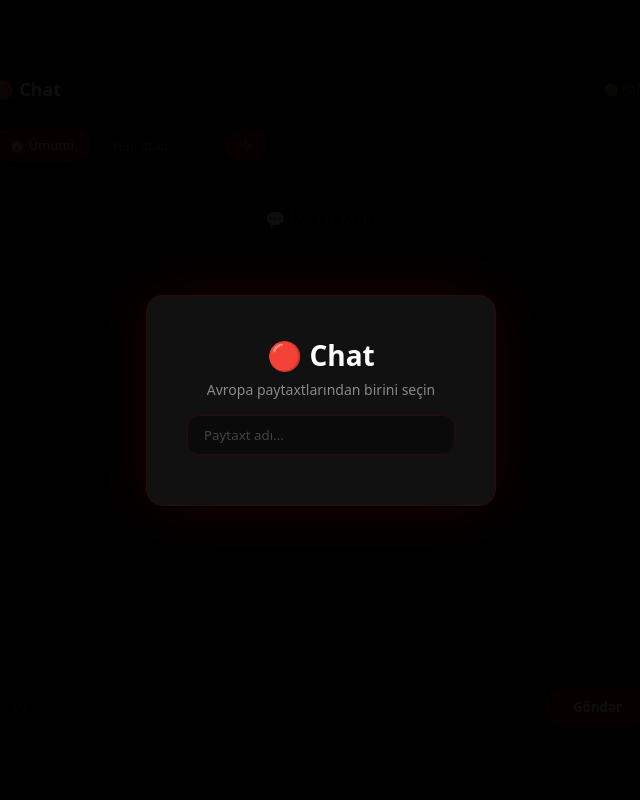
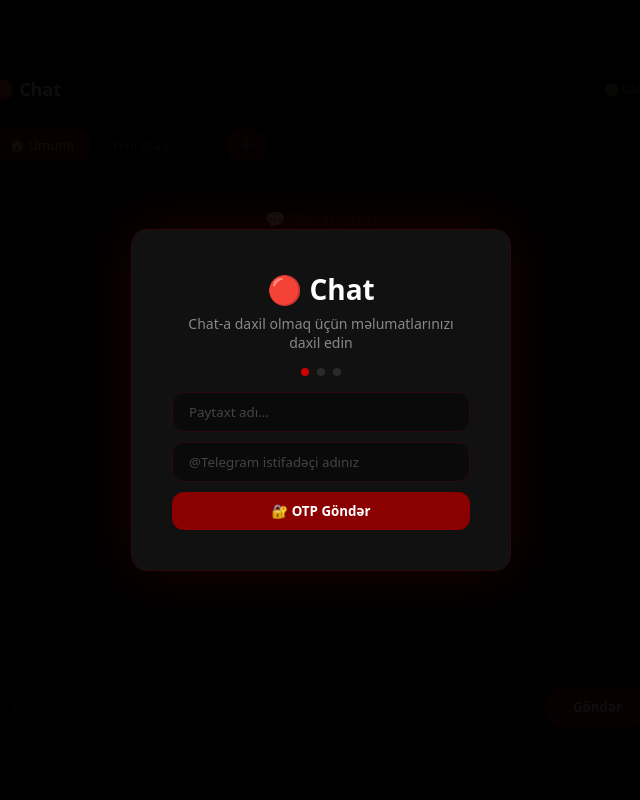
Before and after one commit to FaridGusain114313/my_chat_app, a Flask app: page / in a window 1280 px wide. Shown: the whole page, without its empty margins (319-959 px from the left). Run offline with Flask 2, Linux system fonts and the light colour scheme; some libraries are stand-ins or nearby versions.

Commit message:
Mesaj problemi düzəldildi - final versiya

```diff
--- a/app.py
+++ b/app.py
@@ -1,14 +1,14 @@
-# app.py - Tam Düzəldilmiş Versiya
 from flask import Flask, render_template, request, jsonify
 from flask_socketio import SocketIO, emit, join_room, leave_room
 import os
 import time
+import secrets
+import requests
 from datetime import datetime
 
 app = Flask(__name__)
 app.config['SECRET_KEY'] = 'secret!'
 
-# ===== SOCKET.IO - CORS AÇIQ =====
 socketio = SocketIO(
     app,
     cors_allowed_origins="*",
@@ -17,16 +17,24 @@ socketio = SocketIO(
     ping_interval=25
 )
 
-# ===== İCAZƏ VERİLƏN İSTİFADƏÇİ ADLARI (Avropa Paytaxtları) =====
+# ===== TELEGRAM KONFİQURASİYASI =====
+TELEGRAM_BOT_TOKEN = os.environ.get('TELEGRAM_BOT_TOKEN', 'YOUR_BOT_TOKEN')
+TELEGRAM_BOT_USERNAME = os.environ.get('TELEGRAM_BOT_USERNAME', 'ChatAuthBot')
+
+# İstifadəçi məlumatları: {username: {'chat_id': xxx, 'otp': xxx, 'expiry': xxx, 'verified': xxx}}
+user_data = {}
+
+# İcazə verilən istifadəçi adları (Avropa paytaxtları)
 ALLOWED_USERS = [
-    # Qərbi Avropa
     "London", "Paris", "Berlin", "Madrid", "Lissabon",
-    "Roma", "Vatikan", "San Marino", "Andorra", "Monako",
-    "Luksemburq", "Brüssel", "Amsterdam", "Dublin",
-    "Bern", "Vyana"
+    "Roma", "Amsterdam", "Brüssel", "Vyana", "Bern",
+    "Kopenhagen", "Stokholm", "Oslo", "Helsinki", "Reykyavik",
+    "Afina", "Sofiya", "Buxarest", "Zaqreb", "Belqrad",
+    "Budapeşt", "Praqa", "Varşava", "Moskva", "Kiyev",
+    "Bakı", "Tbilisi", "Ankara"
 ]
 
-# ===== YADDAŞ =====
+# Otaqlar
 rooms = {
     'ümumi': {
         'name': 'Ümumi Söhbət',
@@ -36,8 +44,37 @@ rooms = {
 }
 MAX_MESSAGES = 100
 
-# Rate limiting üçün
+# Rate limiting
 user_last_message = {}
+
+# ===== TELEGRAM FUNKSİYALARI =====
+def send_telegram_message(chat_id, text):
+    """Telegram-a mesaj göndər"""
+    url = f"https://api.telegram.org/bot{TELEGRAM_BOT_TOKEN}/sendMessage"
+    try:
+        response = requests.post(url, json={
+            'chat_id': chat_id,
+            'text': text,
+            'parse_mode': 'Markdown'
+        }, timeout=10)
+        return response.status_code == 200
+    except Exception as e:
+        print(f"❌ Telegram xətası: {e}")
+        return False
+
+def generate_otp():
+    return str(secrets.randbelow(1000000)).zfill(6)
+
+def get_chat_id_from_username(username):
+    """İstifadəçi adına görə Chat ID tap"""
+    # Burada əvvəlcədən qeydiyyatdan keçmiş istifadəçilərin siyahısı olmalıdır
+    # Sadəlik üçün hardcode edirik (isteğe bağlı)
+    chat_ids = {
+        'FaridHuseynzada': 123456789,
+        'ElvinMammadov': 987654321,
+        # İstifadəçilərin Chat ID-lərini buraya əlavə edin
+    }
+    return chat_ids.get(username)
 
 # ===== ROUTES =====
 @app.route('/')
@@ -71,15 +108,96 @@ def handle_connect():
     print(f'✅ {request.sid} qoşuldu')
     emit('rooms_list', [{'id': r, 'name': rooms[r]['name']} for r in rooms])
 
+@socketio.on('request_otp')
+def handle_request_otp(data):
+    username = data.get('username', '').strip()
+    telegram_username = data.get('telegram_username', '').strip()
+
+    # Username yoxla
+    if username not in ALLOWED_USERS:
+        emit('otp_error', {'message': f'"{username}" adı icazə verilən siyahıda yoxdur!'})
+        return
+
+    # Telegram username yoxla
+    if not telegram_username:
+        emit('otp_error', {'message': 'Zəhmət olmasa Telegram istifadəçi adınızı daxil edin!'})
+        return
+
+    # Telegram istifadəçisinin Chat ID-sini tap
+    chat_id = get_chat_id_from_username(telegram_username)
+    if not chat_id:
+        emit('otp_error', {'message': f'"{telegram_username}" Telegram istifadəçisi tapılmadı! Bot ilə söhbətə başlayın.'})
+        return
+
+    # OTP yarat
+    otp = generate_otp()
+    user_data[username] = {
+        'chat_id': chat_id,
+        'telegram_username': telegram_username,
+        'otp': otp,
+        'expiry': time.time() + 300,  # 5 dəqiqə
+        'verified': False
+    }
+
+    # Telegram-a göndər
+    message = f"""🔐 *Chat Təsdiqləmə Kodu*
+
+Salam @{telegram_username}!
+
+Təsdiqləmə kodunuz: `{otp}`
+
+Bu kod 5 dəqiqə ərzində etibarlıdır.
+
+🔹 Chat-a daxil olmaq üçün bu kodu tətbiqə daxil edin.
+🔹 Əgər bu sorğunu siz etməmisinizsə, bu mesajı görməzdən gəlin."""
+
+    if send_telegram_message(chat_id, message):
+        emit('otp_sent', {'message': f'✅ OTP {telegram_username} Telegram-ına göndərildi!'})
+    else:
+        emit('otp_error', {'message': '❌ OTP göndərilmədi! Telegram istifadəçi adını yoxlayın.'})
+
+@socketio.on('verify_otp')
+def handle_verify_otp(data):
+    username = data.get('username', '').strip()
+    otp = data.get('otp', '').strip()
+
+    if not username or not otp:
+        emit('otp_error', {'message': 'İstifadəçi adı və OTP tələb olunur!'})
+        return
+
+    if username not in user_data:
+        emit('otp_error', {'message': 'OTP tələb edilməyib! Əvvəlcə OTP göndərin.'})
+        return
+
+    user_info = user_data[username]
+
+    # Vaxtı yoxla
+    if time.time() > user_info['expiry']:
+        emit('otp_error', {'message': 'OTP-nin vaxtı keçib! Yenidən göndərin.'})
+        return
+
+    # OTP-ni yoxla
+    if user_info['otp'] == otp:
+        user_info['verified'] = True
+        emit('otp_verified', {
+            'message': '✅ OTP təsdiqləndi!',
+            'username': username
+        })
+    else:
+        emit('otp_error', {'message': '❌ Yanlış OTP! Yenidən cəhd edin.'})
+
 @socketio.on('join')
 def handle_join(data):
     room = data.get('room', 'ümumi')
     username = data.get('username', 'Anonim')
 
-    # ===== İSTİFADƏÇİ YOXLAMASI =====
+    # İstifadəçinin OTP təsdiqləndiyini yoxla
+    if username not in user_data or not user_data[username].get('verified', False):
+        emit('error', {'message': 'OTP təsdiqlənməyib! Əvvəlcə OTP-ni təsdiqləyin.'})
+        return
+
     if username not in ALLOWED_USERS:
-        print(f"❌ İcazəsiz giriş cəhdi: {username}")
-        emit('error', {'message': f'"{username}" adı icazə verilən siyahıda yoxdur!'})
+        emit('error', {'message': f'"{username}" icazə verilən siyahıda yoxdur!'})
         return
 
     if room not in rooms:
@@ -106,8 +224,6 @@ def handle_join(data):
     emit('message', msg, to=room, include_self=False)
     emit('user_count', {'room': room, 'count': len(rooms[room]['users'])}, to=room)
 
-    print(f"✅ {username} otağa qoşuldu!")
-
 @socketio.on('message')
 def handle_message(data):
     room = data.get('room', 'ümumi')
@@ -117,16 +233,15 @@ def handle_message(data):
     if room not in rooms:
         return
 
-    # ===== RATE LIMITING (2 saniyə) =====
+    # Rate limiting
     user_id = request.sid
     now = time.time()
     if user_id in user_last_message:
         if now - user_last_message[user_id] < 2:
-            emit('error', {'message': 'Çox sürətli mesaj göndərirsiniz! 2 saniyə gözləyin.'})
+            emit('error', {'message': 'Çox sürətli! 2 saniyə gözləyin.'})
             return
     user_last_message[user_id] = now
 
-    # Mesajı formatla
     msg = {
         'username': username,
         'message': message,
@@ -148,7 +263,6 @@ def handle_disconnect():
             emit('user_count', {'room': room, 'count': len(rooms[room]['users'])}, to=room)
     print(f'❌ {request.sid} ayrıldı')
 
-# ===== SERVER =====
 if __name__ == '__main__':
     port = int(os.environ.get('PORT', 5000))
     socketio.run(app, host='0.0.0.0', port=port)
--- a/templates/index.html
+++ b/templates/index.html
@@ -3,7 +3,7 @@
 <head>
     <meta charset="UTF-8">
     <meta name="viewport" content="width=device-width, initial-scale=1.0">
-    <title>💬 Chat - Paytaxtlar</title>
+    <title>💬 Chat - Telegram MFA</title>
     <style>
         * {
             margin: 0;
@@ -232,7 +232,7 @@
             border-radius: 16px;
             text-align: center;
             width: 90%;
-            max-width: 350px;
+            max-width: 380px;
             border: 1px solid #2a0a0a;
             box-shadow: 0 0 60px rgba(139, 0, 0, 0.2);
         }
@@ -285,6 +285,12 @@
             margin-top: 8px;
             display: none;
         }
+        .login-box .info {
+            color: #48bb78;
+            font-size: 13px;
+            margin-top: 8px;
+            display: none;
+        }
         .hidden {
             display: none !important;
         }
@@ -297,6 +303,34 @@
             border-radius: 8px;
             display: none;
         }
+        .info-message {
+            color: #48bb78;
+            font-size: 14px;
+            margin-bottom: 10px;
+            padding: 8px;
+            background: rgba(72, 187, 120, 0.1);
+            border-radius: 8px;
+            display: none;
+        }
+        .step-indicator {
+            display: flex;
+            justify-content: center;
+            gap: 8px;
+            margin-bottom: 16px;
+        }
+        .step-indicator .step {
+            width: 8px;
+            height: 8px;
+            border-radius: 50%;
+            background: #2a2a2a;
+            transition: 0.3s;
+        }
+        .step-indicator .step.active {
+            background: #cc0000;
+        }
+        .step-indicator .step.done {
+            background: #48bb78;
+        }
     </style>
 </head>
 <body>
@@ -305,32 +339,64 @@
     <div class="login" id="loginScreen">
         <div class="login-box">
             <h2>🔴 <span>Chat</span></h2>
-            <p>Avropa paytaxtlarından birini seçin</p>
+            <p id="stepDescription">Chat-a daxil olmaq üçün məlumatlarınızı daxil edin</p>
 
-            <div class="error-message" id="errorMessage"></div>
+            <!-- Step 1: İstifadəçi məlumatları -->
+            <div id="step1">
+                <div class="step-indicator">
+                    <span class="step active" id="s1"></span>
+                    <span class="step" id="s2"></span>
+                    <span class="step" id="s3"></span>
+                </div>
 
-            <input type="text" id="usernameInput" placeholder="Paytaxt adı..." list="europeCities" />
-            <datalist id="europeCities">
-                <!-- Qərbi Avropa -->
-                <option value="London">
-                <option value="Paris">
-                <option value="Berlin">
-                <option value="Madrid">
-                <option value="Lissabon">
-                <option value="Roma">
-                <option value="Vatikan">
-                <option value="San Marino">
-                <option value="Andorra">
-                <option value="Monako">
-                <option value="Luksemburq">
-                <option value="Brüssel">
-                <option value="Amsterdam">
-                <option value="Dublin">
-                <option value="Bern">
-                <option value="Vyana">
+                <input type="text" id="usernameInput" placeholder="Paytaxt adı..." list="europeCities" />
+                <datalist id="europeCities">
+                    <option value="London"><option value="Paris"><option value="Berlin">
+                    <option value="Madrid"><option value="Roma"><option value="Amsterdam">
+                    <option value="Brüssel"><option value="Vyana"><option value="Bern">
+                    <option value="Kopenhagen"><option value="Stokholm"><option value="Oslo">
+                    <option value="Helsinki"><option value="Afina"><option value="Sofiya">
+                    <option value="Buxarest"><option value="Zaqreb"><option value="Belqrad">
+                    <option value="Budapeşt"><option value="Praqa"><option value="Varşava">
+                    <option value="Moskva"><option value="Kiyev"><option value="Bakı">
+                    <option value="Tbilisi"><option value="Ankara">
+                </datalist>
 
-            <button onclick="login()">Daxil ol</button>
-            <p class="error" id="loginError">Zəhmət olmasa ad daxil edin!</p>
+                <input type="text" id="telegramInput" placeholder="@Telegram istifadəçi adınız" />
+
+                <button onclick="requestOTP()">🔐 OTP Göndər</button>
+                <div class="error-message" id="errorMessage"></div>
+                <div class="info-message" id="infoMessage"></div>
+            </div>
+
+            <!-- Step 2: OTP daxil et -->
+            <div id="step2" style="display:none;">
+                <div class="step-indicator">
+                    <span class="step done" id="s1"></span>
+                    <span class="step active" id="s2"></span>
+                    <span class="step" id="s3"></span>
+                </div>
+
+                <p style="color:#888888;font-size:14px;">Telegram-a göndərilən 6 rəqəmli kodu daxil edin</p>
+                <input type="text" id="otpInput" placeholder="OTP kodu..." maxlength="6" />
+                <button onclick="verifyOTP()">✅ Təsdiqlə</button>
+                <button onclick="requestOTP()" style="background:transparent;color:#888888;border:1px solid #2a0a0a;margin-top:5px;">Kodu yenidən göndər</button>
+                <div class="error-message" id="otpError"></div>
+            </div>
+
+            <!-- Step 3: Daxil ol -->
+            <div id="step3" style="display:none;">
+                <div class="step-indicator">
+                    <span class="step done" id="s1"></span>
+                    <span class="step done" id="s2"></span>
+                    <span class="step active" id="s3"></span>
+                </div>
+
+                <p style="color:#48bb78;font-size:16px;">✅ OTP təsdiqləndi!</p>
+                <button onclick="enterChat()">🚀 Chat-a daxil ol</button>
+            </div>
+
+            <div class="error" id="loginError">Zəhmət olmasa ad daxil edin!</div>
         </div>
     </div>
 
@@ -364,30 +430,78 @@
         let currentRoom = 'ümumi';
         let roomsData = {};
         let lastAddedMessage = '';
+        let otpVerified = false;
 
-        // ===== GİRİŞ =====
-        function login() {
-            const input = document.getElementById('usernameInput');
-            const error = document.getElementById('loginError');
+        // ===== MFA FUNKSİYALARI =====
+        function requestOTP() {
+            const usernameInput = document.getElementById('usernameInput');
+            const telegramInput = document.getElementById('telegramInput');
             const errorMsg = document.getElementById('errorMessage');
-            const name = input.value.trim();
+            const infoMsg = document.getElementById('infoMessage');
 
-            error.style.display = 'none';
+            const name = usernameInput.value.trim();
+            const telegram = telegramInput.value.trim().replace('@', '');
+
             errorMsg.style.display = 'none';
+            infoMsg.style.display = 'none';
 
             if (!name) {
-                error.style.display = 'block';
+                errorMsg.textContent = '❌ Zəhmət olmasa paytaxt adını daxil edin!';
+                errorMsg.style.display = 'block';
+                return;
+            }
+
+            if (!telegram) {
+                errorMsg.textContent = '❌ Zəhmət olmasa Telegram istifadəçi adınızı daxil edin!';
+                errorMsg.style.display = 'block';
                 return;
             }
 
             username = name;
-            document.getElementById('loginScreen').classList.add('hidden');
-            connectSocket();
+
+            if (!socket) {
+                connectSocket();
+                setTimeout(() => {
+                    socket.emit('request_otp', {
+                        username: username,
+                        telegram_username: telegram
+                    });
+                }, 500);
+            } else {
+                socket.emit('request_otp', {
+                    username: username,
+                    telegram_username: telegram
+                });
+            }
+
+            infoMsg.textContent = '⏳ OTP göndərilir... Zəhmət olmasa gözləyin.';
+            infoMsg.style.display = 'block';
         }
 
-        document.getElementById('usernameInput').addEventListener('keypress', function(e) {
-            if (e.key === 'Enter') login();
-        });
+        function verifyOTP() {
+            const otpInput = document.getElementById('otpInput');
+            const otp = otpInput.value.trim();
+            const errorMsg = document.getElementById('otpError');
+
+            errorMsg.style.display = 'none';
+
+            if (!otp || otp.length !== 6) {
+                errorMsg.textContent = '❌ Zəhmət olmasa 6 rəqəmli OTP kodunu daxil edin!';
+                errorMsg.style.display = 'block';
+                return;
+            }
+
+            socket.emit('verify_otp', {
+                username: username,
+                otp: otp
+            });
+        }
+
+        function enterChat() {
+            document.getElementById('loginScreen').classList.add('hidden');
+            document.getElementById('app').style.display = 'flex';
+            joinRoom('ümumi');
+        }
 
         // ===== SOCKET =====
         function connectSocket() {
@@ -401,21 +515,40 @@
                 secure: true
             });
 
-            socket.once('connect', function() {
+            socket.on('connect', function() {
                 console.log('✅ Bağlandı');
-                document.getElementById('status').textContent = '🟢 Bağlı';
-                document.getElementById('status').className = 'status';
-                setTimeout(() => joinRoom('ümumi'), 300);
             });
 
-            socket.once('connect_error', function() {
-                document.getElementById('status').textContent = '🔴 Bağlantı yoxdur';
-                document.getElementById('status').className = 'status offline';
+            socket.on('connect_error', function() {
+                console.log('❌ Bağlantı xətası');
             });
 
-            socket.on('disconnect', function() {
-                document.getElementById('status').textContent = '🔴 Bağlantı yoxdur';
-                document.getElementById('status').className = 'status offline';
+            socket.on('otp_sent', function(data) {
+                document.getElementById('infoMessage').textContent = data.message;
+                document.getElementById('infoMessage').style.display = 'block';
+                document.getElementById('step1').style.display = 'none';
+                document.getElementById('step2').style.display = 'block';
+                document.getElementById('stepDescription').textContent = 'Telegram-a göndərilən kodu daxil edin';
+            });
+
+            socket.on('otp_verified', function(data) {
+                otpVerified = true;
+                document.getElementById('step2').style.display = 'none';
+                document.getElementById('step3').style.display = 'block';
+                document.getElementById('stepDescription').textContent = '✅ Təsdiqləndi! Chat-a daxil olun.';
+                document.getElementById('usernameInput').value = data.username;
+            });
+
+            socket.on('otp_error', function(data) {
+                const errorMsg = document.getElementById('errorMessage');
+                const otpError = document.getElementById('otpError');
+                if (document.getElementById('step2').style.display !== 'none') {
+                    otpError.textContent = data.message;
+                    otpError.style.display = 'block';
+                } else {
+                    errorMsg.textContent = data.message;
+                    errorMsg.style.display = 'block';
+                }
             });
 
             socket.on('rooms_list', function(rooms) {
@@ -436,7 +569,7 @@
             });
 
             socket.on('message', function(data) {
-                console.log('📩 Mesaj gəldi (frontend):', data);
+                console.log('📩 Mesaj gəldi:', data);
                 lastAddedMessage = '';
                 addMessage(data);
             });
@@ -452,32 +585,24 @@
             });
 
             socket.on('error', function(data) {
-                console.error('❌ Server xətası:', data);
-                const errorMsg = document.getElementById('errorMessage');
-                if (errorMsg) {
-                    errorMsg.textContent = '❌ ' + data.message;
-                    errorMsg.style.display = 'block';
-                    setTimeout(() => {
-                        errorMsg.style.display = 'none';
-                    }, 5000);
-                } else {
-                    alert('❌ Xəta: ' + data.message);
-                }
+                console.error('❌ Xəta:', data);
+                alert('❌ ' + data.message);
             });
         }
 
         // ===== OTAQLAR =====
         function joinRoom(room) {
             if (!socket || !socket.connected) return;
+            if (!otpVerified) {
+                alert('⚠️ Zəhmət olmasa əvvəlcə OTP təsdiqləyin!');
+                return;
+            }
             currentRoom = room;
-
             const roomTitle = document.getElementById('roomTitle');
             if (roomTitle) {
                 roomTitle.textContent = roomsData[room] || room;
             }
-
             socket.emit('join', { room: room, username: username });
-
             document.querySelectorAll('.rooms button[data-room]').forEach(function(btn) {
                 btn.classList.toggle('active', btn.dataset.room === room);
             });
@@ -487,7 +612,6 @@
             const input = document.getElementById('newRoomInput');
             const name = input.value.trim();
             if (!name) return;
-
             fetch('/api/rooms/create', {
                     method: 'POST',
                     headers: { 'Content-Type': 'application/json' },
@@ -524,104 +648,61 @@
             const input = document.getElementById('messageInput');
             const msg = input.value.trim();
             if (!msg || !socket || !socket.connected) return;
-
             const now = new Date();
             const time = now.toLocaleTimeString('az', { hour: '2-digit', minute: '2-digit' });
-            const data = {
-                room: currentRoom,
-                username: username,
-                message: msg,
-                time: time
-            };
-
-            console.log('📤 Mesaj göndərilir:', data);
+            const data = { room: currentRoom, username: username, message: msg, time: time };
             socket.emit('message', data);
-
-            addMessage({
-                username: username,
-                message: msg,
-                time: time,
-                type: 'user'
-            });
-
+            addMessage({ username: username, message: msg, time: time, type: 'user' });
             input.value = '';
             input.focus();
         }
 
         function addMessage(data) {
-            console.log('📩 addMessage çağırıldı:', data);
-
-            let container = document.getElementById('messages');
+            const container = document.getElementById('messages');
             if (!container) {
-                console.warn('⚠️ messages elementi tapılmadı, yaradılır...');
-                container = document.createElement('div');
-                container.id = 'messages';
-                container.className = 'messages';
-                const chatArea = document.querySelector('.container');
-                if (chatArea) {
-                    const inputArea = document.querySelector('.input-area');
-                    if (inputArea) {
-                        chatArea.insertBefore(container, inputArea);
-                    } else {
-                        chatArea.appendChild(container);
-                    }
-                } else {
-                    document.body.appendChild(container);
-                }
-                console.log('✅ messages elementi yaradıldı');
+                console.warn('⚠️ messages elementi tapılmadı');
+                return;
             }
-
             if (data.type === 'system') {
                 const lastMessages = container.querySelectorAll('.msg.system');
                 for (let i = lastMessages.length - 1; i >= 0 && i >= lastMessages.length - 3; i--) {
                     if (lastMessages[i] && lastMessages[i].textContent === data.message) {
-                        console.log('⚠️ Təkrarlanan system mesajı bloklandı:', data.message);
                         return;
                     }
                 }
             }
-
             const messageKey = data.username + '-' + data.message + '-' + data.time;
-            if (messageKey === lastAddedMessage) {
-                console.log('⚠️ Təkrarlanan mesaj bloklandı (frontend)');
-                return;
-            }
+            if (messageKey === lastAddedMessage) return;
             lastAddedMessage = messageKey;
-
             const div = document.createElement('div');
             div.className = 'msg';
-
             if (data.type === 'system') {
                 div.className = 'msg system';
                 div.textContent = data.message;
             } else if (data.username === username) {
                 div.className = 'msg own';
-                div.innerHTML =
-                    '<span class="name">' + data.username + '</span>' + data.message +
+                div.innerHTML = '<span class="name">' + data.username + '</span>' + data.message +
                     '<span class="time">' + (data.time || '') + '</span>';
             } else {
                 div.className = 'msg other';
-                div.innerHTML =
-                    '<span class="name">' + data.username + '</span>' + data.message +
+                div.innerHTML = '<span class="name">' + data.username + '</span>' + data.message +
                     '<span class="time">' + (data.time || '') + '</span>';
             }
-
             container.appendChild(div);
             container.scrollTop = container.scrollHeight;
         }
 
         // ===== HADİSƏLƏR =====
         document.getElementById('messageInput').addEventListener('keypress', function(e) {
-            if (e.key === 'Enter') {
-                e.preventDefault();
-                sendMessage();
-            }
+            if (e.key === 'Enter') { e.preventDefault();
+                sendMessage(); }
         });
-
         document.getElementById('newRoomInput').addEventListener('keypress', function(e) {
             if (e.key === 'Enter') createRoom();
         });
+        document.getElementById('otpInput').addEventListener('keypress', function(e) {
+            if (e.key === 'Enter') verifyOTP();
+        });
     </script>
-
 </body>
 </html>
```
